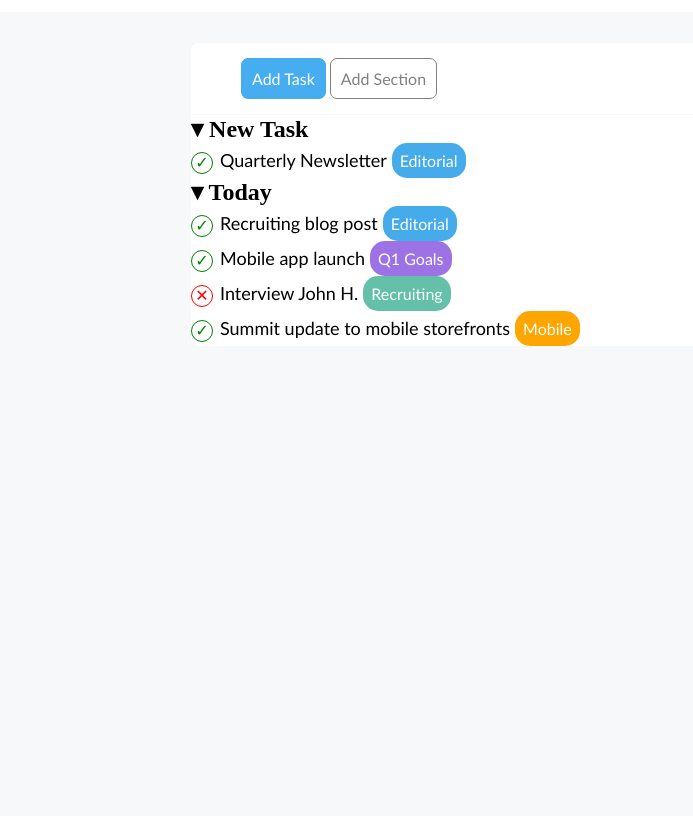
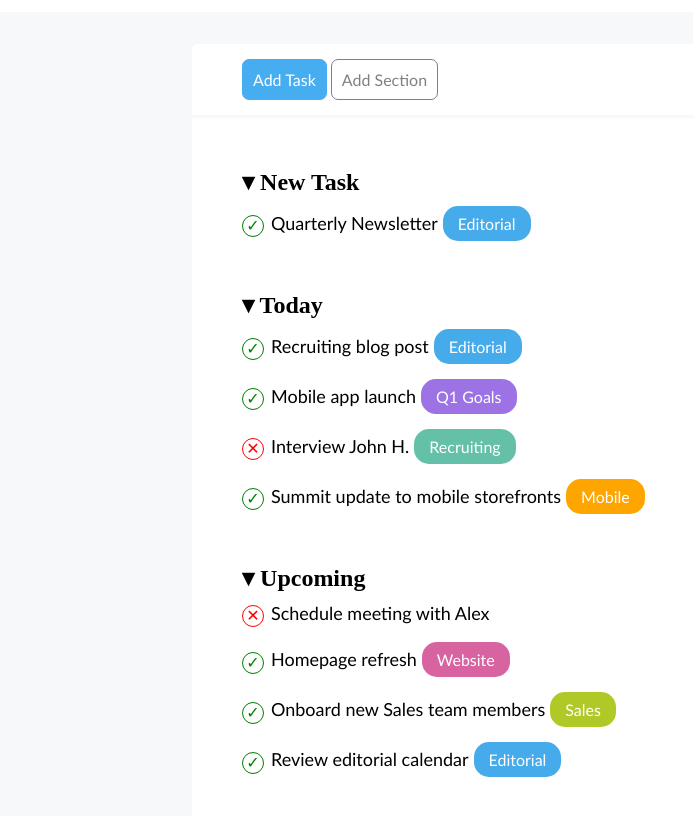
Before and after one commit to MatteoArt/html-css-toboolist, a plain HTML site: page index.html in a window 1280 px wide. Shown: the part 98-914 px from the top of the page, without its empty margins (0-693 px from the left). Before the commit the page ends 800 px from the top, so only its background shows below. Drawn offline with Linux system fonts and the light colour scheme.

Commit message:
termino esercizio

```diff
--- a/css/style.css
+++ b/css/style.css
@@ -27,7 +27,7 @@ header {
     background-color: white;
     margin: 30px auto;
     border-radius: 8px;
-    border: 1px solid #F6F8F9;
+    border: 2px solid #F6F8F9;
 }
 #button1 {
     display: inline-block;
@@ -48,7 +48,8 @@ header {
 }
 #nav {
     padding: 15px 0 15px 50px;
-    border-bottom: 1px solid #F6F8F9;
+    border-bottom: 3px solid #F6F8F9;
+    margin-bottom: 50px;
 }
 .icona {
     display: inline-block;
@@ -70,7 +71,7 @@ header {
     display: inline-block;
     color: white;
     border-radius: 15px;
-    padding: 8px;
+    padding: 8px 15px;
     font-family:'Gill Sans', 'Gill Sans MT', Calibri, 'Trebuchet MS', sans-serif;
 }
 .caption {
@@ -81,8 +82,16 @@ header {
     margin-right: 5px;
 }
 .riga {
-
+    margin-bottom: 15px;
 }
 .editorial {
     background-color: #45ABEA;
 }
+.sottotitolo {
+    padding-bottom: 10px;
+}
+.contenuti {
+    padding: 0 2px 0 0;
+    margin-left: 50px;
+    margin-bottom: 50px;
+}
--- a/index.html
+++ b/index.html
@@ -1,5 +1,6 @@
 <!DOCTYPE html>
 <html lang="en">
+
 <head>
     <meta charset="UTF-8">
     <meta http-equiv="X-UA-Compatible" content="IE=edge">
@@ -7,6 +8,7 @@
     <title>Html-Css-Toboolist</title>
     <link rel="stylesheet" href="css/style.css">
 </head>
+
 <body>
     <!-- header -->
     <header>
@@ -25,29 +27,54 @@
             <div id="wrapper">
                 <!-- primo blocco -->
                 <div class="contenuti">
-                    <h2>&blacktriangledown; New Task</h2>
+                    <h2 class="sottotitolo">&blacktriangledown; New Task</h2>
                     <div class="riga">
-                        <span class="icona verde">&check;</span><span class="caption">Quarterly Newsletter </span><span class="pulsante editorial">Editorial</span>
+                        <span class="icona verde">&check;</span><span class="caption">Quarterly Newsletter </span><span
+                            class="pulsante editorial">Editorial</span>
                     </div>
                 </div>
                 <!-- secondo blocco -->
                 <div class="contenuti">
-                    <h2>&blacktriangledown; Today</h2>
+                    <h2 class="sottotitolo">&blacktriangledown; Today</h2>
                     <div class="riga">
-                        <span class="icona verde">&check;</span><span class="caption">Recruiting blog post </span><span class="pulsante editorial">Editorial</span>
+                        <span class="icona verde">&check;</span><span class="caption">Recruiting blog post </span><span
+                            class="pulsante editorial">Editorial</span>
                     </div>
                     <div class="riga">
-                        <span class="icona verde">&check;</span><span class="caption">Mobile app launch</span><span class="pulsante" style="background-color: #9C72E4;">Q1 Goals</span>
-                    </div class="riga">
-                    <div>
-                        <span class="icona rosso">&#10005;</span><span class="caption">Interview John H. </span><span class="pulsante" style="background-color: #64C0A9;">Recruiting</span>
+                        <span class="icona verde">&check;</span><span class="caption">Mobile app launch</span><span
+                            class="pulsante" style="background-color: #9C72E4;">Q1 Goals</span>
                     </div>
                     <div class="riga">
-                        <span class="icona verde">&check;</span><span class="caption">Summit update to mobile storefronts </span><span class="pulsante" style="background-color: orange;">Mobile</span>
+                        <span class="icona rosso">&#10005;</span><span class="caption">Interview John H. </span><span
+                            class="pulsante" style="background-color: #64C0A9;">Recruiting</span>
+                    </div>
+                    <div class="riga">
+                        <span class="icona verde">&check;</span><span class="caption">Summit update to mobile
+                            storefronts </span><span class="pulsante" style="background-color: orange;">Mobile</span>
+                    </div>
+                </div>
+                <!-- terzo blocco -->
+                <div class="contenuti">
+                    <h2 class="sottotitolo">&blacktriangledown; Upcoming</h2>
+                    <div class="riga">
+                        <span class="icona rosso">&#10005;</span><span class="caption">Schedule meeting with Alex </span>
+                    </div>
+                    <div class="riga">
+                        <span class="icona verde">&check;</span><span class="caption">Homepage refresh </span><span
+                            class="pulsante" style="background-color: #D863A1;">Website</span>
+                    </div>
+                    <div class="riga">
+                        <span class="icona verde">&check;</span><span class="caption">Onboard new Sales team members </span><span
+                            class="pulsante" style="background-color: #B0C926;">Sales</span>
+                    </div>
+                    <div class="riga">
+                        <span class="icona verde">&check;</span><span class="caption">Review editorial calendar </span><span
+                            class="pulsante editorial">Editorial</span>
                     </div>
                 </div>
             </div>
         </div>
     </main>
 </body>
+
 </html>
```
